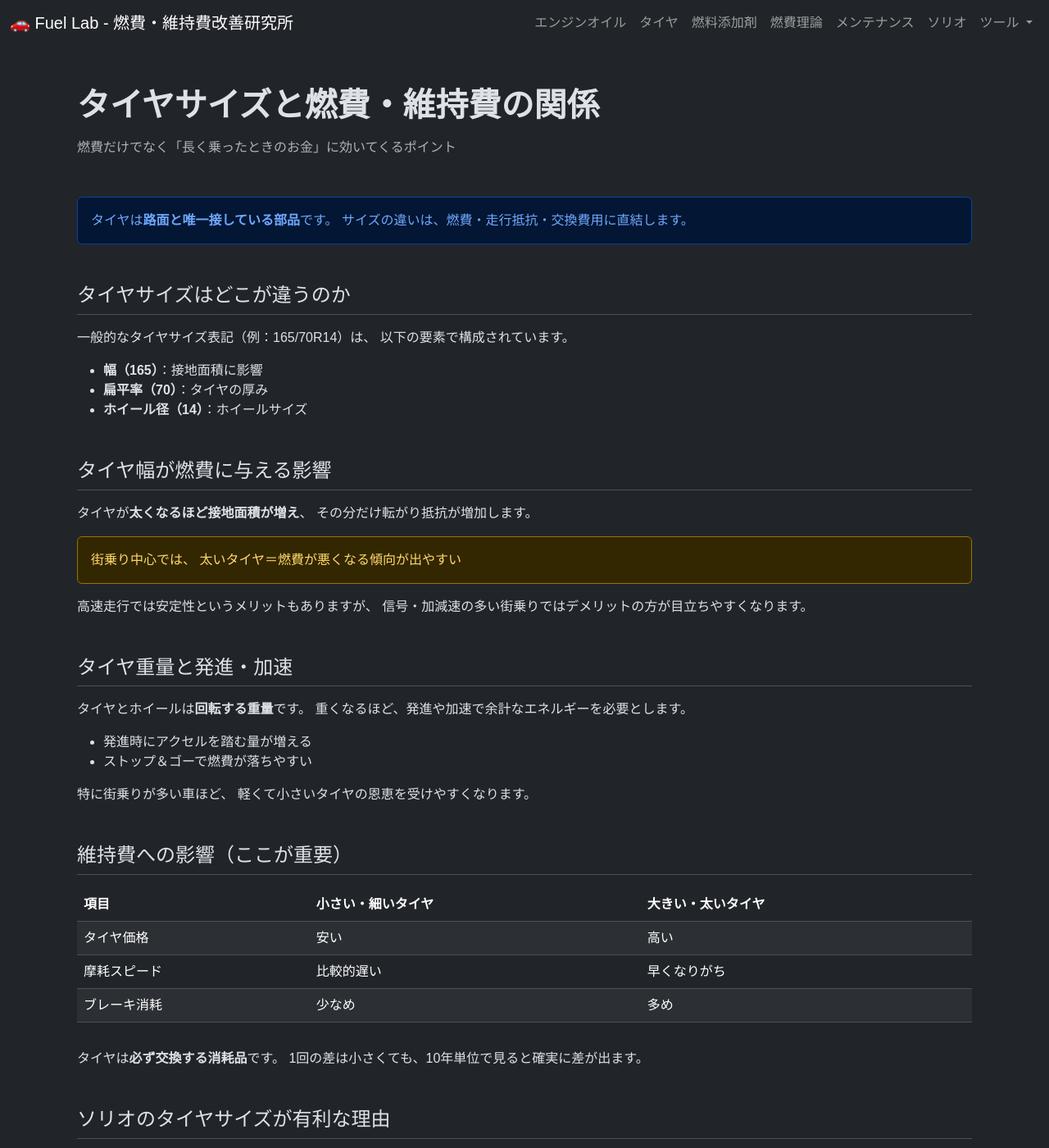
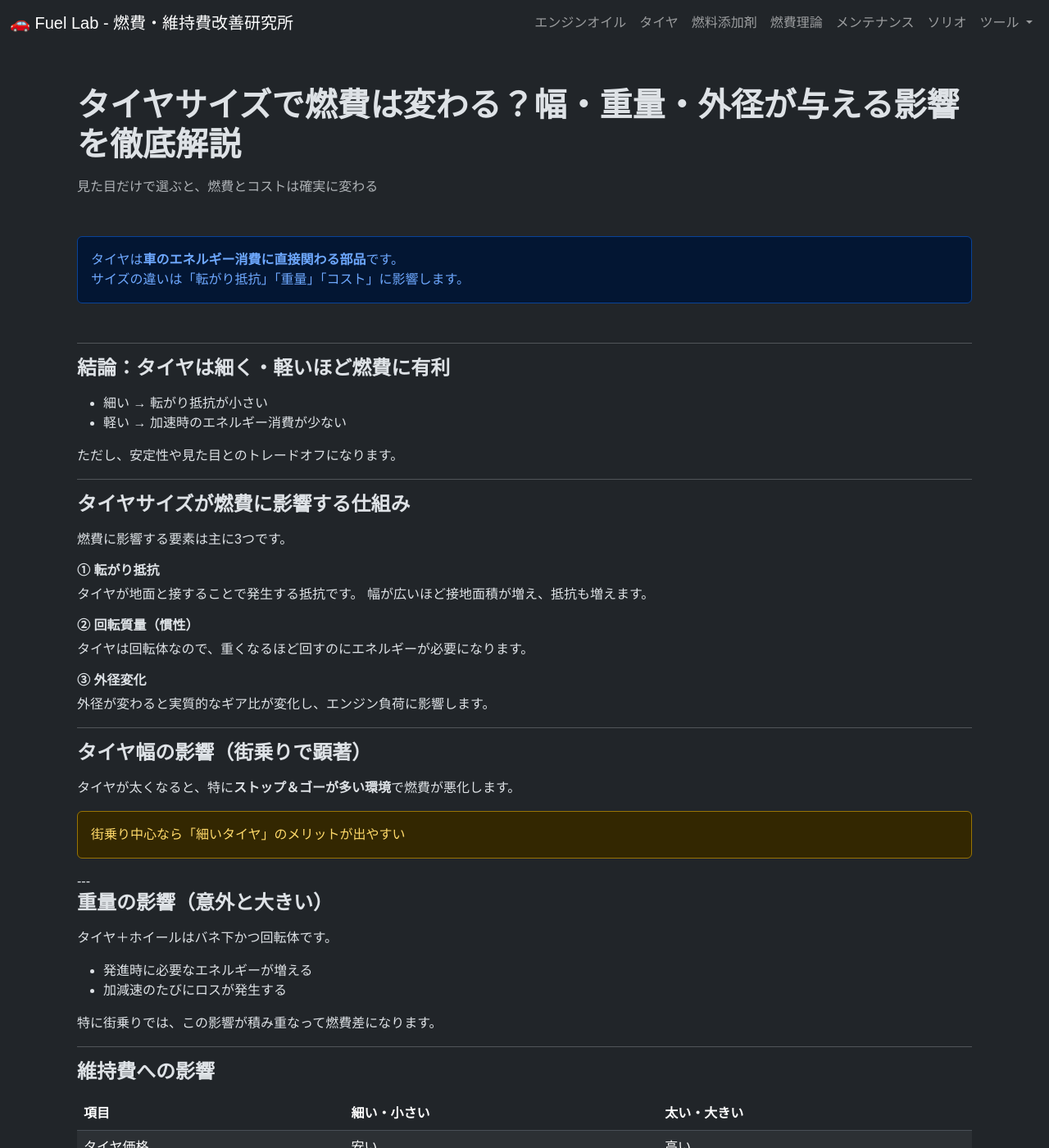
Before and after one commit to funyapar-org/fuel-lab, a Jekyll site: the page built from _knowledge/tire-and-fuel-economy.md, in a window 1280 px wide and 1400 px high. Shown: the whole window at 82% size. Built offline with Jekyll 4.4.1, drawn with Linux system fonts in a browser that asks for light colours; some of the changed text lies outside the part shown.

Commit message:
tire-and-fuel-economy.md を更新

```diff
--- a/_knowledge/tire-and-fuel-economy.md
+++ b/_knowledge/tire-and-fuel-economy.md
@@ -1,8 +1,8 @@
 ---
 layout: default
 nav_title: タイヤサイズと燃費・維持費の関係
-title: タイヤサイズと燃費・維持費の関係｜意外と見落とされがちな重要ポイント
-description: タイヤサイズは燃費だけでなく維持費にも大きく影響します。幅・外径・重量の違いがどのように燃費や消耗品コストに影響するのかをわかりやすく解説します。
+title: タイヤサイズで燃費は変わる？幅・重量・外径が与える影響を徹底解説
+description: タイヤサイズは燃費と維持費に直結します。幅・重量・外径の違いがなぜ燃費に影響するのかを、理論と実用の両面から解説します。
 date: 2026-01-25
 category: tire
 tags:
@@ -15,166 +15,152 @@ tags:
 <div class="container my-5">
 
 <header class="mb-5">
-  <h1 class="fw-bold">タイヤサイズと燃費・維持費の関係</h1>
+  <h1 class="fw-bold">{{ page.title }}</h1>
   <p class="text-muted mt-3">
-    燃費だけでなく「長く乗ったときのお金」に効いてくるポイント
+    見た目だけで選ぶと、燃費とコストは確実に変わる
   </p>
 </header>
 
 <div class="alert alert-primary mb-5">
-  タイヤは<strong>路面と唯一接している部品</strong>です。
-  サイズの違いは、燃費・走行抵抗・交換費用に直結します。
+  タイヤは<strong>車のエネルギー消費に直接関わる部品</strong>です。<br>
+  サイズの違いは「転がり抵抗」「重量」「コスト」に影響します。
 </div>
 
-<section class="mb-5">
-  <h2 class="h4 border-bottom pb-2 mb-3">タイヤサイズはどこが違うのか</h2>
-  <p>
-    一般的なタイヤサイズ表記（例：165/70R14）は、
-    以下の要素で構成されています。
-  </p>
+<hr>
 
-  <ul>
-    <li><strong>幅（165）</strong>：接地面積に影響</li>
-    <li><strong>扁平率（70）</strong>：タイヤの厚み</li>
-    <li><strong>ホイール径（14）</strong>：ホイールサイズ</li>
-  </ul>
-</section>
+<h2 class="h4 fw-bold mb-3">結論：タイヤは細く・軽いほど燃費に有利</h2>
 
-<section class="mb-5">
-  <h2 class="h4 border-bottom pb-2 mb-3">タイヤ幅が燃費に与える影響</h2>
+<ul>
+  <li>細い → 転がり抵抗が小さい</li>
+  <li>軽い → 加速時のエネルギー消費が少ない</li>
+</ul>
 
-  <p>
-    タイヤが<strong>太くなるほど接地面積が増え</strong>、
-    その分だけ転がり抵抗が増加します。
-  </p>
+<p>
+  ただし、安定性や見た目とのトレードオフになります。
+</p>
 
-  <div class="alert alert-warning">
-    街乗り中心では、
-    太いタイヤ＝燃費が悪くなる傾向が出やすい
-  </div>
+<hr>
 
-  <p>
-    高速走行では安定性というメリットもありますが、
-    信号・加減速の多い街乗りではデメリットの方が目立ちやすくなります。
-  </p>
-</section>
+<h2 class="h4 fw-bold mb-3">タイヤサイズが燃費に影響する仕組み</h2>
 
-<section class="mb-5">
-  <h2 class="h4 border-bottom pb-2 mb-3">タイヤ重量と発進・加速</h2>
+<p>
+  燃費に影響する要素は主に3つです。
+</p>
 
-  <p>
-    タイヤとホイールは<strong>回転する重量</strong>です。
-    重くなるほど、発進や加速で余計なエネルギーを必要とします。
-  </p>
+<h3 class="h6 fw-bold">① 転がり抵抗</h3>
+<p>
+  タイヤが地面と接することで発生する抵抗です。
+  幅が広いほど接地面積が増え、抵抗も増えます。
+</p>
 
-  <ul>
-    <li>発進時にアクセルを踏む量が増える</li>
-    <li>ストップ＆ゴーで燃費が落ちやすい</li>
-  </ul>
+<h3 class="h6 fw-bold">② 回転質量（慣性）</h3>
+<p>
+  タイヤは回転体なので、重くなるほど回すのにエネルギーが必要になります。
+</p>
 
-  <p>
-    特に街乗りが多い車ほど、
-    軽くて小さいタイヤの恩恵を受けやすくなります。
-  </p>
-</section>
+<h3 class="h6 fw-bold">③ 外径変化</h3>
+<p>
+  外径が変わると実質的なギア比が変化し、エンジン負荷に影響します。
+</p>
 
-<section class="mb-5">
-  <h2 class="h4 border-bottom pb-2 mb-3">維持費への影響（ここが重要）</h2>
+<hr>
 
-  <div class="table-responsive">
-    <table class="table table-striped align-middle">
-      <thead>
-        <tr>
-          <th>項目</th>
-          <th>小さい・細いタイヤ</th>
-          <th>大きい・太いタイヤ</th>
-        </tr>
-      </thead>
-      <tbody>
-        <tr>
-          <td>タイヤ価格</td>
-          <td>安い</td>
-          <td>高い</td>
-        </tr>
-        <tr>
-          <td>摩耗スピード</td>
-          <td>比較的遅い</td>
-          <td>早くなりがち</td>
-        </tr>
-        <tr>
-          <td>ブレーキ消耗</td>
-          <td>少なめ</td>
-          <td>多め</td>
-        </tr>
-      </tbody>
-    </table>
-  </div>
+<h2 class="h4 fw-bold mb-3">タイヤ幅の影響（街乗りで顕著）</h2>
 
-  <p class="mt-3">
-    タイヤは<strong>必ず交換する消耗品</strong>です。
-    1回の差は小さくても、10年単位で見ると確実に差が出ます。
-  </p>
-</section>
+<p>
+  タイヤが太くなると、特に<strong>ストップ＆ゴーが多い環境</strong>で燃費が悪化します。
+</p>
 
-<section class="mb-5">
-  <h2 class="h4 border-bottom pb-2 mb-3">ソリオのタイヤサイズが有利な理由</h2>
+<div class="alert alert-warning">
+  街乗り中心なら「細いタイヤ」のメリットが出やすい
+</div>
 
-  <p>
-    ソリオの代表的なタイヤサイズは <strong>165/70R14</strong>。
-    これはコンパクトミニバンの中でも細め・軽量な部類です。
-  </p>
+---
 
-  <ul>
-    <li>燃費を悪化させにくい</li>
-    <li>タイヤ交換費用が抑えられる</li>
-    <li>街乗りとの相性が良い</li>
-  </ul>
+<h2 class="h4 fw-bold mb-3">重量の影響（意外と大きい）</h2>
 
-  <p>
-    この特徴は、
-    <a href="{{ site.baseurl }}/solio/why-choose-solio-gasoline/">
-      なぜソリオのガソリン車を選んだのか
-    </a>
-    という判断にも直結しています。
-  </p>
-</section>
+<p>
+  タイヤ＋ホイールはバネ下かつ回転体です。
+</p>
 
-<section class="mb-5">
-  <h2 class="h4 border-bottom pb-2 mb-3">燃費改善を狙うならサイズアップは慎重に</h2>
+<ul>
+  <li>発進時に必要なエネルギーが増える</li>
+  <li>加減速のたびにロスが発生する</li>
+</ul>
 
-  <div class="alert alert-danger">
-    見た目目的のインチアップは、
-    燃費・維持費の面ではほぼ確実に不利になります。
-  </div>
+<p>
+  特に街乗りでは、この影響が積み重なって燃費差になります。
+</p>
 
-  <p>
-    「少し燃費が悪くなった」「発進が重い」と感じたら、
-    タイヤサイズや銘柄を見直す価値は十分にあります。
-  </p>
-</section>
+<hr>
 
-<section class="p-4 rounded">
-  <h2 class="h5 mb-3">関連ページ</h2>
-  <ul class="mb-0">
-    <li><a href="{{ site.baseurl }}/solio/solio-engine-characteristics/">ソリオのエンジン特性と燃費傾向</a></li>
-    <li><a href="{{ site.baseurl }}/knowledge/city-driving-fuel-saving/">街乗りでも燃費を諦めないための考え方</a></li>
-    <li><a href="{{ site.baseurl }}/knowledge/fuel-economy-worsens/">燃費が徐々に悪化する原因</a></li>
-    <li>
-      <a href="{{ site.baseurl }}/solio/fuel-optimization-by-tire/">
-        ソリオのタイヤ交換で燃費14km/L→15km/Lを狙う
-      </a>
-    </li>
-    <li>
-      <a href="{{ site.baseurl }}/tools/tire-simulator/">
-        タイヤサイズ変更の燃費影響シミュレーター
-      </a>
-    </li>
-    <li>
-      <a href="{{ site.baseurl }}/tools/wheel-weight-fuel-simulator/">
-        ホイール重量と燃費影響シミュレーター
-      </a>
-    </li>
-  </ul>
-</section>
+<h2 class="h4 fw-bold mb-3">維持費への影響</h2>
+
+<div class="table-responsive">
+<table class="table table-striped">
+<thead>
+<tr>
+<th>項目</th>
+<th>細い・小さい</th>
+<th>太い・大きい</th>
+</tr>
+</thead>
+<tbody>
+<tr>
+<td>タイヤ価格</td>
+<td>安い</td>
+<td>高い</td>
+</tr>
+<tr>
+<td>燃費</td>
+<td>良い</td>
+<td>悪化しやすい</td>
+</tr>
+<tr>
+<td>交換頻度</td>
+<td>低め</td>
+<td>高め</td>
+</tr>
+</tbody>
+</table>
+</div>
+
+<p>
+  長期的には<strong>かなりの差</strong>になります。
+</p>
+
+<hr>
+
+<h2 class="h4 fw-bold mb-3">インチアップの現実</h2>
+
+<div class="alert alert-danger">
+  見た目重視のインチアップは、燃費とコストの両面で不利
+</div>
+
+<ul>
+  <li>重量増加</li>
+  <li>タイヤ価格上昇</li>
+  <li>燃費悪化</li>
+</ul>
+
+<hr>
+
+<h2 class="h4 fw-bold mb-3">実用的な選び方</h2>
+
+<ul>
+  <li>街乗り中心 → 純正サイズ維持</li>
+  <li>燃費重視 → 軽量＆細め</li>
+  <li>見た目重視 → コスト覚悟</li>
+</ul>
+
+<hr>
+
+<h2 class="h4 fw-bold mb-3">関連ページ</h2>
+
+<ul>
+  <li><a href="{{ site.baseurl }}/knowledge/fuel-efficient-driving-basics/">燃費運転の基本</a></li>
+  <li><a href="{{ site.baseurl }}/knowledge/tire-air-pressure/">空気圧と燃費の関係</a></li>
+  <li><a href="{{ site.baseurl }}/tools/tire-simulator/">タイヤサイズシミュレーター</a></li>
+</ul>
 
 </div>
```
